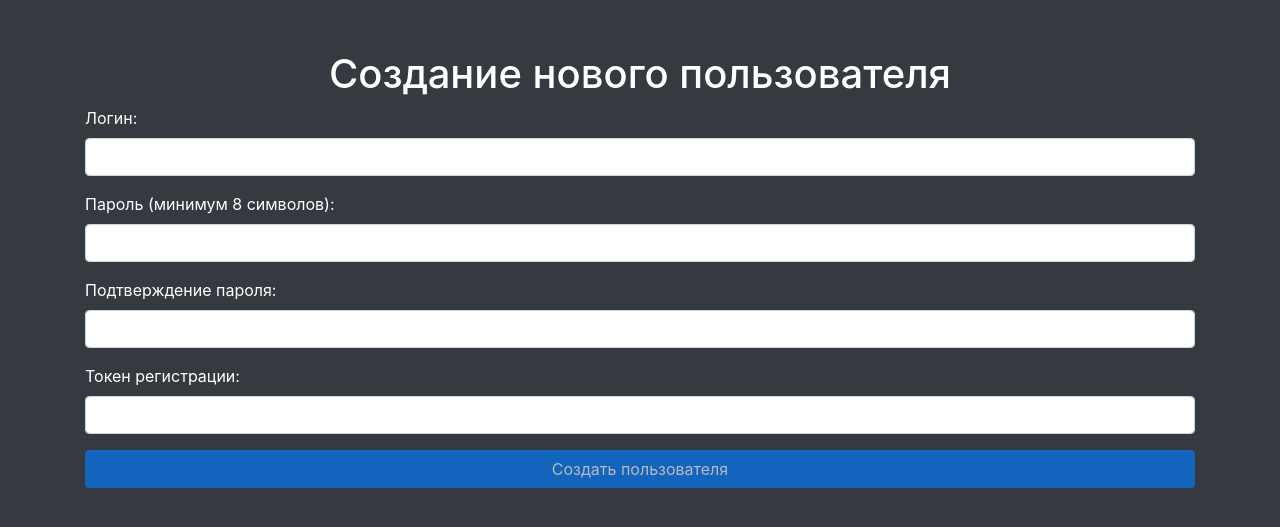
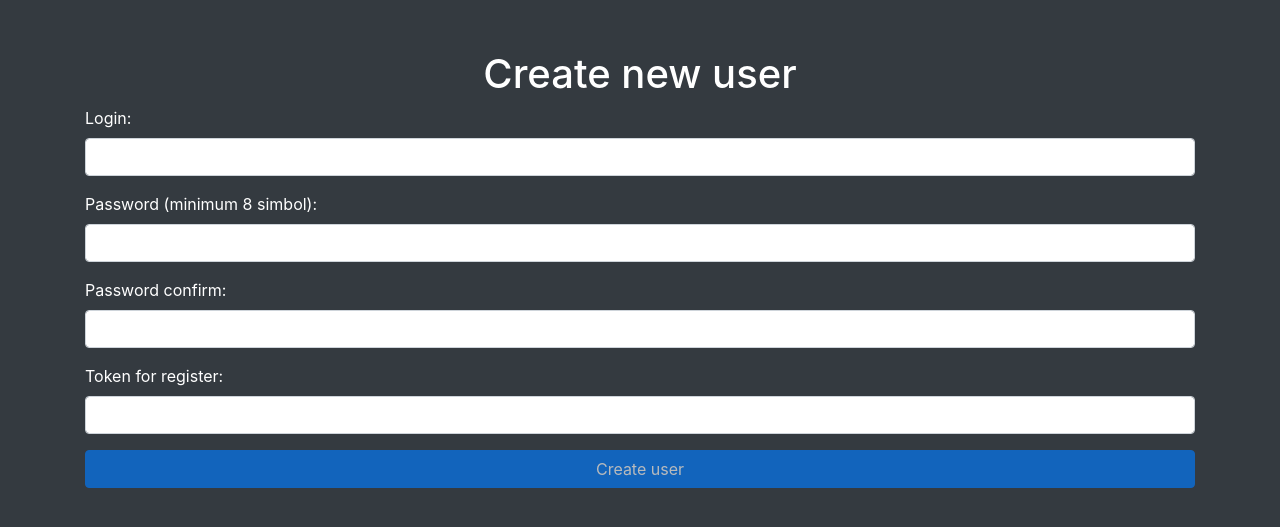
Before and after one commit to sypper-pit/php-matrix-register, a PHP site: page / in a window 1280 px wide. Shown: the top 527 px of the page. Run offline with PHP 8.4, Linux system fonts and the light colour scheme.

Commit message:
Update index.php

```diff
--- a/index.php
+++ b/index.php
@@ -2,10 +2,10 @@
 include('config.php');
 ?>
 <!DOCTYPE html>
-<html lang="ru">
+<html lang="en">
 <head>
     <meta charset="UTF-8">
-    <title>Создание нового пользователя</title>
+    <title>Create new user</title>
     <link rel="stylesheet" href="https://stackpath.bootstrapcdn.com/bootstrap/4.5.2/css/bootstrap.min.css">
     <style>
         body {
@@ -22,26 +22,26 @@ include('config.php');
 </head>
 <body>
     <div class="container">
-        <h1 class="text-center">Создание нового пользователя</h1>
+        <h1 class="text-center">Create new user</h1>
         <div id="message" class="text-center"></div>
         <form id="registerForm">
             <div class="form-group">
-                <label for="login">Логин:</label>
+                <label for="login">Login:</label>
                 <input type="text" class="form-control" id="login" name="login" required>
             </div>
             <div class="form-group">
-                <label for="password">Пароль (минимум <?php echo MIN_PASS; ?> символов):</label>
+                <label for="password">Password (minimum <?php echo MIN_PASS; ?> simbol):</label>
                 <input type="password" class="form-control" id="password" name="password" required>
             </div>
             <div class="form-group">
-                <label for="confirmPassword">Подтверждение пароля:</label>
+                <label for="confirmPassword">Password confirm:</label>
                 <input type="password" class="form-control" id="confirmPassword" name="confirmPassword" required>
             </div>
             <div class="form-group">
-                <label for="token">Токен регистрации:</label>
+                <label for="token">Token for register:</label>
                 <input type="text" class="form-control" id="token" name="token" required>
             </div>
-            <button type="submit" class="btn btn-primary btn-block" id="submitBtn" disabled>Создать пользователя</button>
+            <button type="submit" class="btn btn-primary btn-block" id="submitBtn" disabled>Create user</button>
         </form>
     </div>
 
@@ -59,9 +59,9 @@ include('config.php');
                 } else {
                     $('#submitBtn').prop('disabled', true);
                     if (password.length < minPassLength) {
-                        $('#message').html('<p class="text-danger">Пароль должен быть не менее ' + minPassLength + ' символов</p>');
+                        $('#message').html('<p class="text-danger">Password need ' + minPassLength + ' simbols</p>');
                     } else if (password !== confirmPassword) {
-                        $('#message').html('<p class="text-danger">Пароли не совпадают</p>');
+                        $('#message').html('<p class="text-danger">Password mismatch</p>');
                     }
                 }
             }
@@ -88,7 +88,7 @@ include('config.php');
                             $('#message').html(response);
                         },
                         error: function() {
-                            $('#message').html('<p class="text-danger">Ошибка при создании пользователя</p>');
+                            $('#message').html('<p class="text-danger">Error create user</p>');
                         }
                     });
                 }
```
